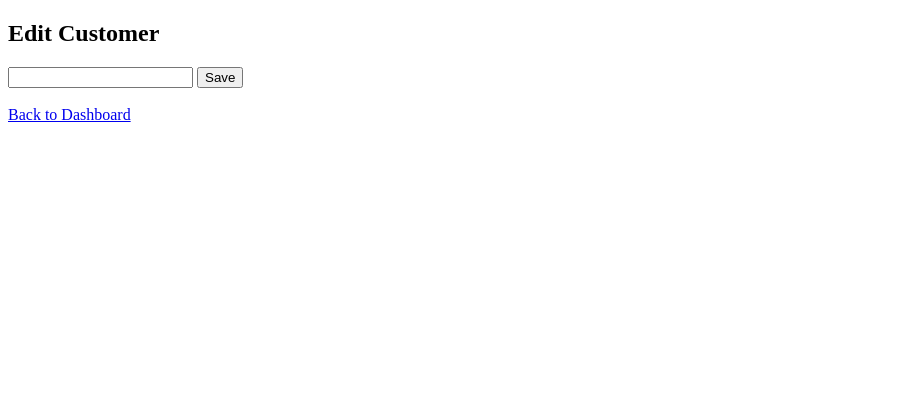
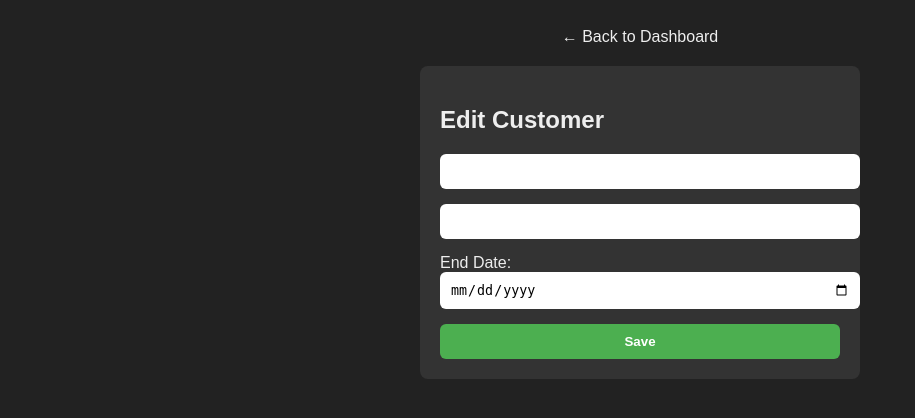
Before and after one commit to iqfadi0/IPS-DOMINO, a Flask app: page /edit/1 in a window 1280 px wide. Shown: the top 418 px of the page, without its empty margins (0-915 px from the left). Run offline with Flask 3, Linux system fonts and the light colour scheme; the visitor is signed in with stand-in values (Sample User, id 1); data that the repository does not hold is empty.

Commit message:
Update edit.html

```diff
--- a/templates/edit.html
+++ b/templates/edit.html
@@ -1,16 +1,25 @@
 <!DOCTYPE html>
 <html lang="en">
 <head>
-  <meta charset="UTF-8" />
-  <title>Edit Customer</title>
+<meta charset="UTF-8" />
+<title>Edit Customer</title>
+<style>
+  body { font-family: Arial, sans-serif; background:#222; color:#eee; padding:20px; }
+  form { max-width:400px; margin:auto; background:#333; padding:20px; border-radius:8px; }
+  input[type=text], input[type=tel], input[type=date] { width:100%; padding:10px; margin-bottom:15px; border-radius:6px; border:none; }
+  button { width:100%; padding:10px; background:#4caf50; border:none; border-radius:6px; color:#fff; font-weight:bold; cursor:pointer; }
+  a { color:#eee; display:block; margin-bottom:20px; text-align:center; text-decoration:none; }
+</style>
 </head>
 <body>
-  <h2>Edit Customer</h2>
+  <a href="{{ url_for('dashboard') }}">&larr; Back to Dashboard</a>
   <form method="POST">
-    <input type="text" name="name" value="{{ customer.name }}" required />
+    <h2>Edit Customer</h2>
+    <input type="text" name="name" value="{{ customer[1] }}" required />
+    <input type="tel" name="phone" value="{{ customer[2] }}" required />
+    <label>End Date:</label>
+    <input type="date" name="end_date" value="{{ customer[4] }}" required />
     <button type="submit">Save</button>
   </form>
-  <br />
-  <a href="{{ url_for('dashboard') }}">Back to Dashboard</a>
 </body>
 </html>
```
